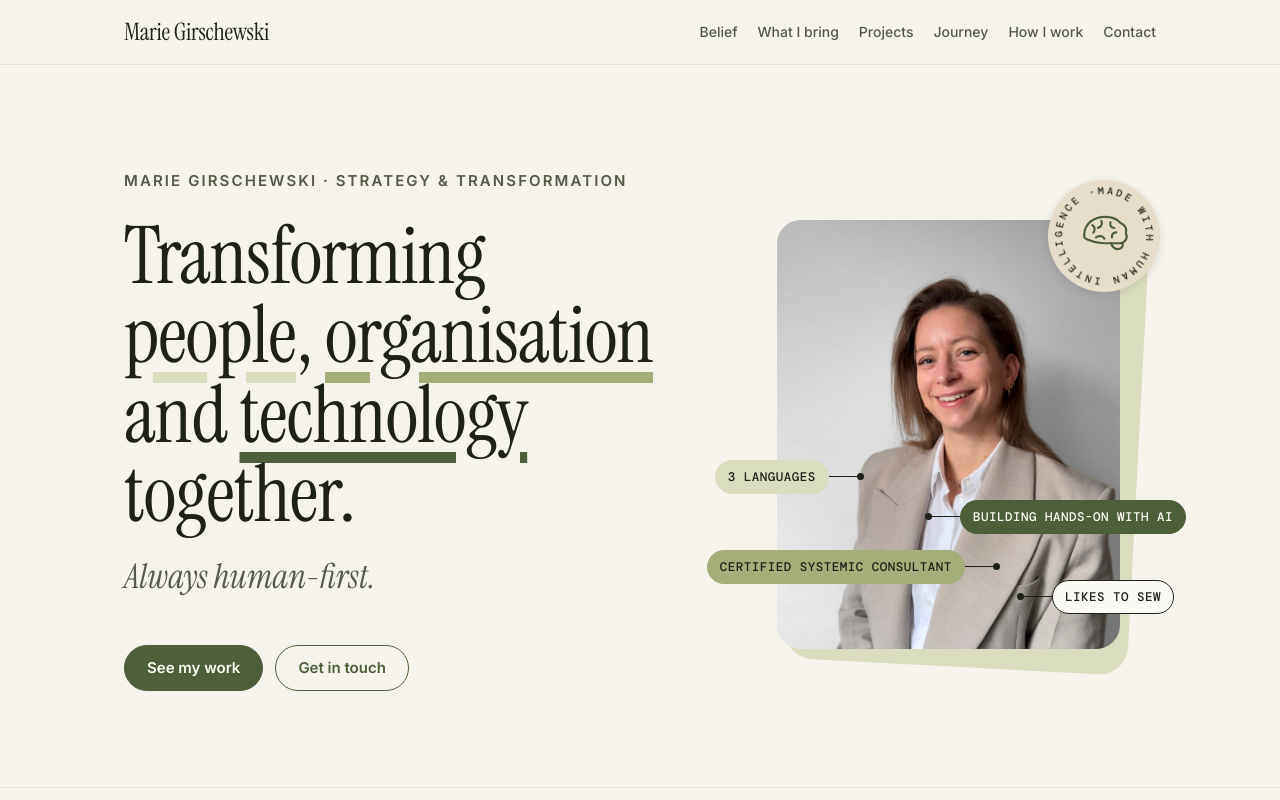
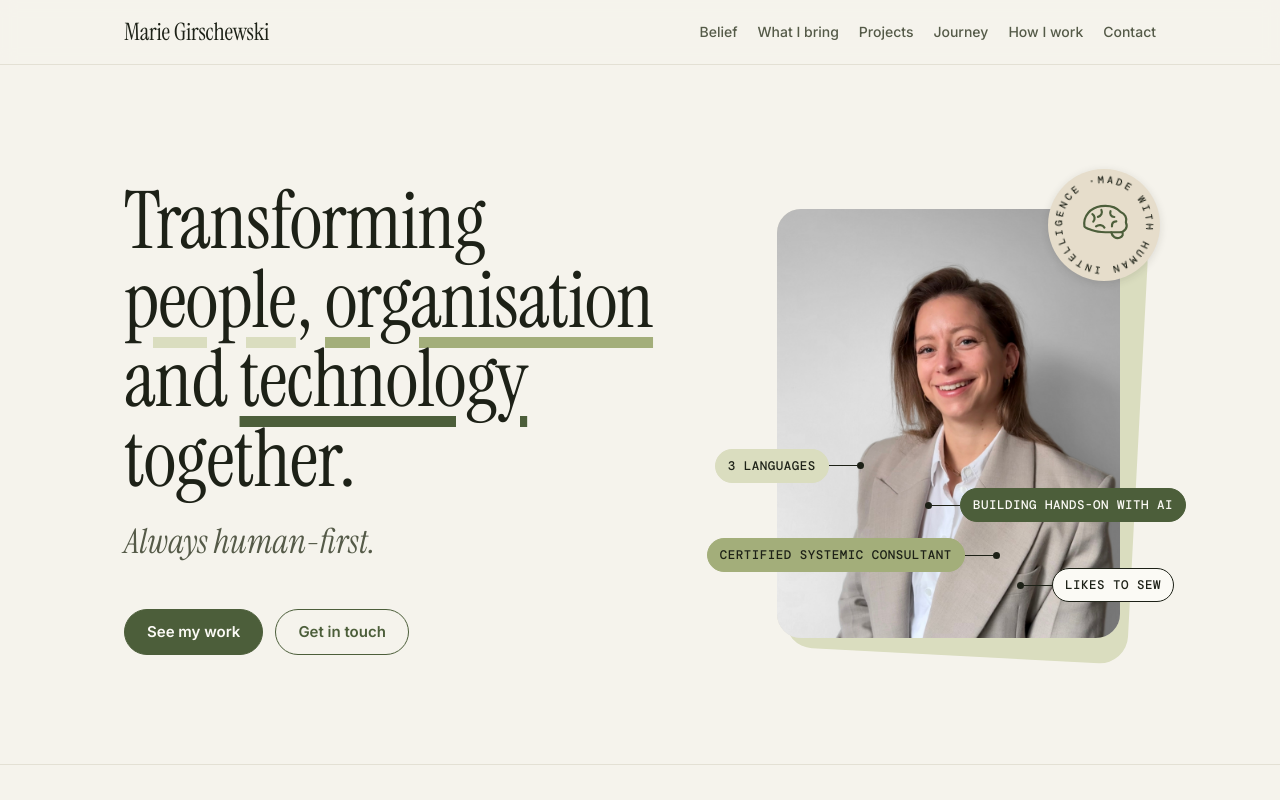
Before and after one commit to MGirschewski/mgirschewski.github.io, a plain HTML site: page index.html in a window 1280 px wide. Shown: the top 800 px of the page. Drawn offline with nearby package versions, Linux system fonts and the light colour scheme.

Commit message:
Add files via upload

```diff
--- a/index.html
+++ b/index.html
@@ -204,7 +204,6 @@
   <section class="hero" id="top">
     <div class="wrap hero-grid">
       <div>
-      <p class="name">Marie Girschewski · Strategy &amp; Transformation</p>
       <h1>Transforming <span class="hl-word hp">people</span>, <span class="hl-word ho">organisation</span> and <span class="hl-word ht">technology</span> together.</h1>
       <p class="sub">Always human-first.</p>
       <div class="cta">
```
